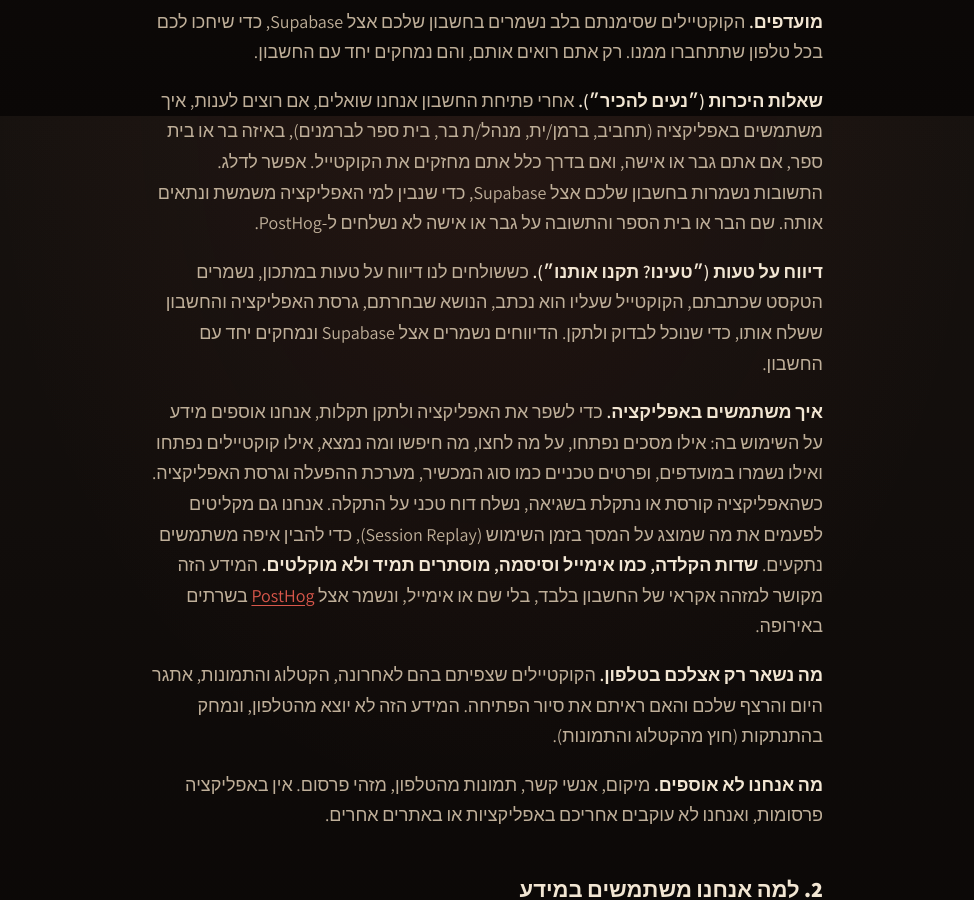
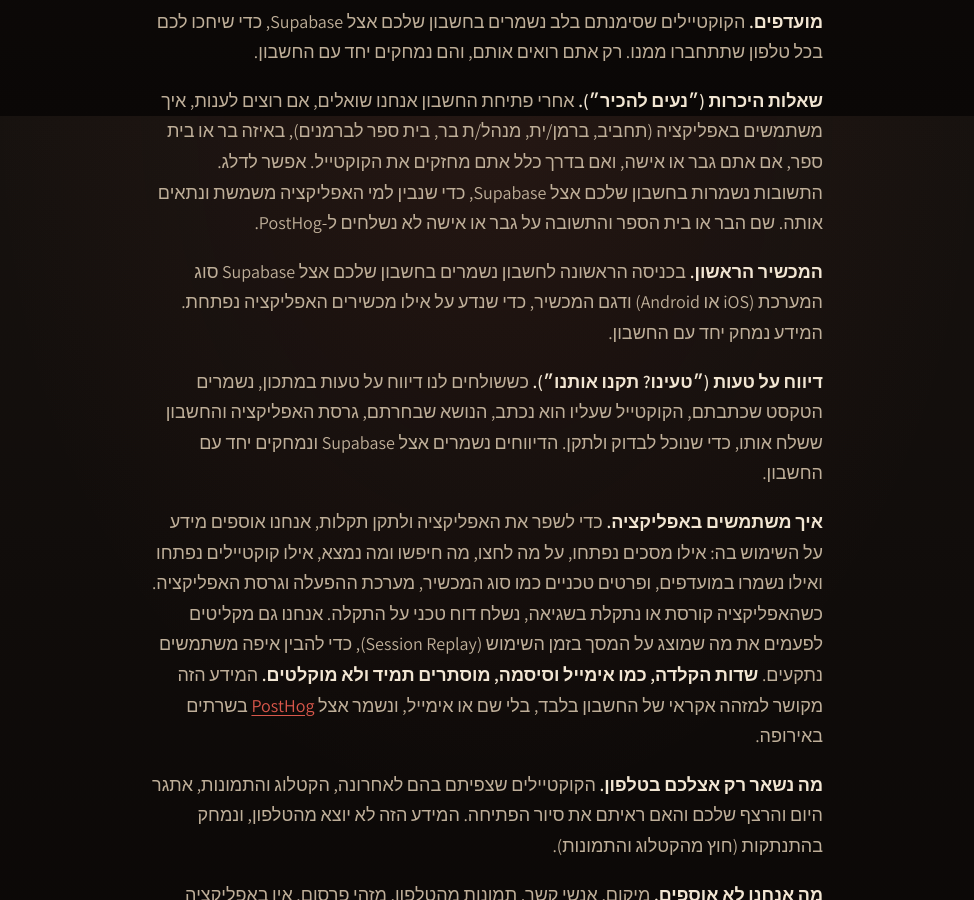
Before and after one commit to oriamram/barmenti-site, a Jekyll site: the page built from privacy.md, in a window 1280 px wide and 900 px high, scrolled down 784 px. Shown: the whole window, without its empty margins (153-1127 px from the left). Built offline with Jekyll 4.4.1, drawn with Linux system fonts in a browser that asks for light colours.

Commit message:
Privacy policy: the first device saved on the account

```diff
--- a/privacy.md
+++ b/privacy.md
@@ -22,6 +22,8 @@
 **מועדפים.** הקוקטיילים שסימנתם בלב נשמרים בחשבון שלכם אצל Supabase, כדי שיחכו לכם בכל טלפון שתתחברו ממנו. רק אתם רואים אותם, והם נמחקים יחד עם החשבון.
 
 **שאלות היכרות (״נעים להכיר״).** אחרי פתיחת החשבון אנחנו שואלים, אם רוצים לענות, איך משתמשים באפליקציה (תחביב, ברמן/ית, מנהל/ת בר, בית ספר לברמנים), באיזה בר או בית ספר, אם אתם גבר או אישה, ואם בדרך כלל אתם מחזקים את הקוקטייל. אפשר לדלג. התשובות נשמרות בחשבון שלכם אצל Supabase, כדי שנבין למי האפליקציה משמשת ונתאים אותה. שם הבר או בית הספר והתשובה על גבר או אישה לא נשלחים ל-PostHog.
+
+**המכשיר הראשון.** בכניסה הראשונה לחשבון נשמרים בחשבון שלכם אצל Supabase סוג המערכת (iOS או Android) ודגם המכשיר, כדי שנדע על אילו מכשירים האפליקציה נפתחת. המידע נמחק יחד עם החשבון.
 
 **דיווח על טעות (״טעינו? תקנו אותנו״).** כששולחים לנו דיווח על טעות במתכון, נשמרים הטקסט שכתבתם, הקוקטייל שעליו הוא נכתב, הנושא שבחרתם, גרסת האפליקציה והחשבון ששלח אותו, כדי שנוכל לבדוק ולתקן. הדיווחים נשמרים אצל Supabase ונמחקים יחד עם החשבון.
 
```
